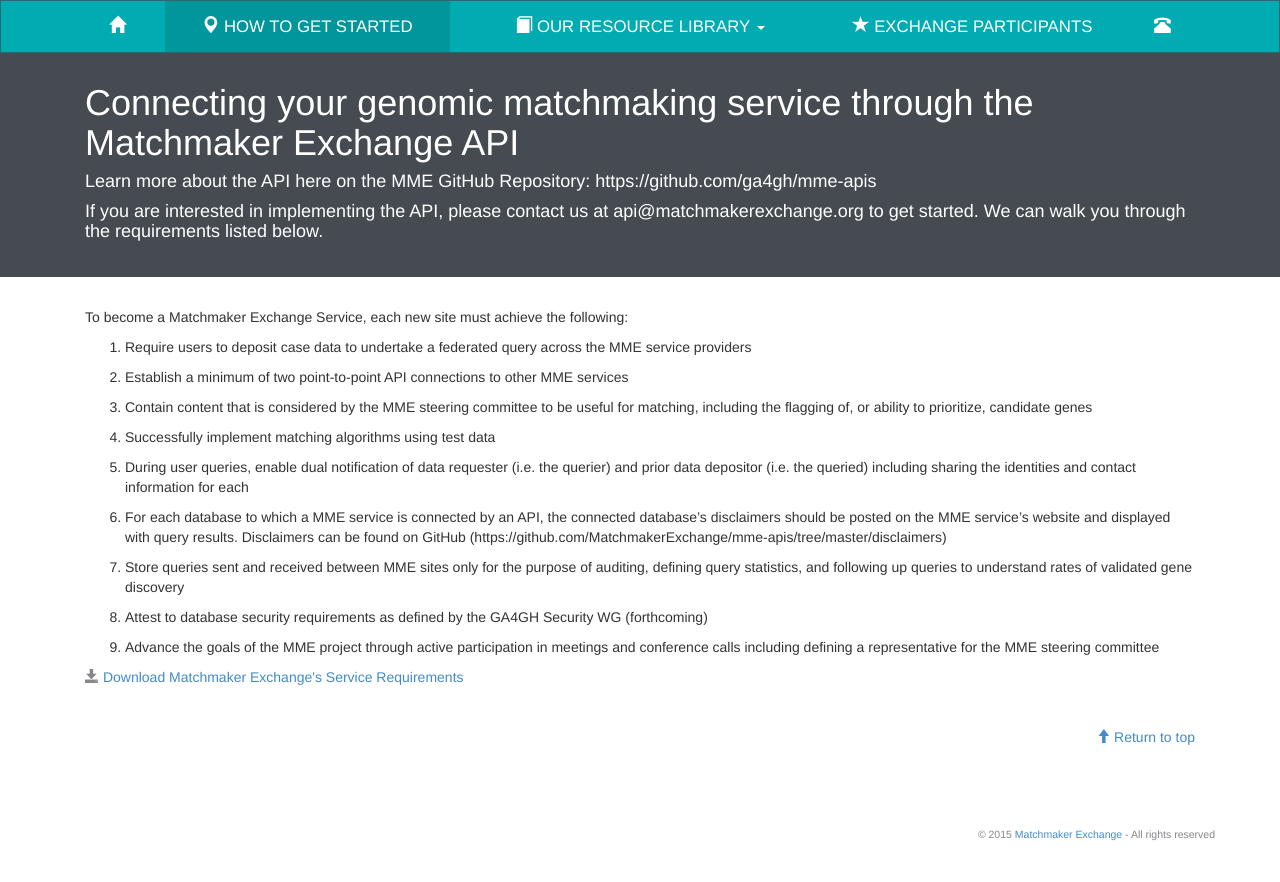
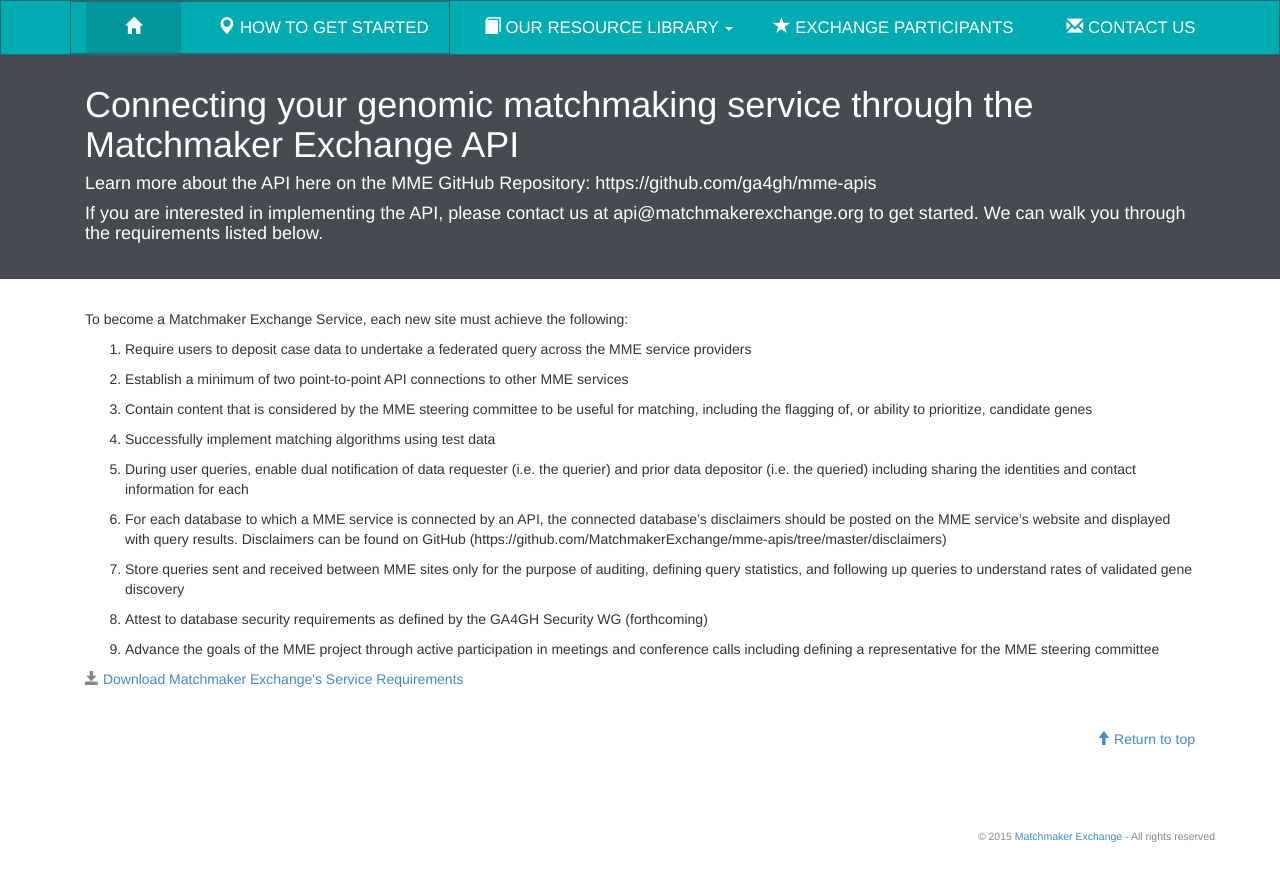
Before and after one commit to MatchmakerExchange/matchmakerexchange.github.io, a plain HTML site: page i_have_a_database.html in a window 1280 px wide. Drawn offline with Linux system fonts and the light colour scheme.

Commit message:
Updated header on all pages
- Updated contact link to info@matchmakerexchange.org
- Changed contact logo to email icon (from phone icon)
- Changed widths of some sections
- Changed responsive view of some headings

```diff
--- a/i_have_a_database.html
+++ b/i_have_a_database.html
@@ -34,39 +34,48 @@
 <body class="home" id="i1">
 <nav class="navbar navbar-inverse nabbar-mme">
   <div class="container">
+    <div class="collapse navbar-collapse padding-left-none padding-right-none" id="nabbar-mme">
+	<ul class="nav navbar-nav col-sm-12 padding-left-none padding-right-none">
+	  <li class="col-sm-4 padding-left-none padding-right-none dropdown">
+	    <nav class="navbar navbar-inverse nabbar-mme">
+	      <div class="container">
 		<!-- Brand and toggle get grouped for better mobile display -->
 		<div class="navbar-header">
-      <button type="button" class="navbar-toggle collapsed" data-toggle="collapse" data-target="#nabbar-mme" aria-expanded="false"> <span class="sr-only">Toggle navigation</span> <span class="icon-bar"></span> <span class="icon-bar"></span> <span class="icon-bar"></span> </button>
-      <a class="navbar-brand visible-xs" href="#">Matchmaker Exchange</a> </div>
-
+		  <button type="button" class="navbar-toggle collapsed" data-toggle="collapse" data-target="#nabbar-mme" aria-expanded="false"> <span class="sr-only">Toggle navigation</span> <span class="icon-bar"></span> <span class="icon-bar"></span> <span class="icon-bar"></span></button>
+		  <a class="navbar-brand visible-xs" href="#">Matchmaker Exchange</a></div>
 		<!-- Collect the nav links, forms, and other content for toggling -->
-    <div class="collapse navbar-collapse padding-left-none padding-right-none" id="nabbar-mme">
+		<div class="collapse navbar-collapse padding-left-none padding-right-none" id="nabbar-mme2">
 		  <ul class="nav navbar-nav col-sm-12 padding-left-none padding-right-none">
-        <li class='col-sm-1 padding-left-none padding-right-none'><a href="/" class='text-center text-uppercase text-white text-md'><span class='glyphicon glyphicon-home'></span></a></li>
-        <li class='col-sm-3 padding-left-none padding-right-none active'><a href="#" class=" dropdown-toggle text-center text-uppercase text-white text-md" data-toggle="dropdown" role="button" aria-haspopup="true" aria-expanded="false"><span class='glyphicon glyphicon-map-marker'></span> <span class='visible-xs-inline visible-lg-inline'>How To </span>Get Started</a>
+		    <li class="col-sm-1 padding-left-none padding-right-none active"><a href="/" class="text-center text-uppercase text-white text-md"><span class="glyphicon glyphicon-home"></span></a></li>
+		    <li class="col-sm-3 padding-left-none padding-right-none"><a href="#" class="dropdown-toggle text-center text-uppercase text-white text-md" data-toggle="dropdown" role="button" aria-haspopup="true" aria-expanded="false"><span class="glyphicon glyphicon-map-marker"></span> <span class="visible-xs-inline visible-lg-inline">How To </span>Get Started</a>
 		      <ul class="dropdown-menu">
-            <li><a href="i_am_a_clinician_laboratory.html">I have a case to match <div class='text-sm text-muted'>&raquo; For Clinicians or Laboratories</div></a></li>
-            <li><a href="i_am_a_patient.html"> I have a case to match <div class='text-sm text-muted'>&raquo; For Patients</div></a></li>
-            <li><a href="i_am_a_clinician_laboratory.html"> I have a dataset <span class='visible-xs-inline visible-lg-inline'>to deposit</span></a></li>
-            <li><a href="i_have_a_database.html"> I have a database <span class='visible-xs-inline visible-lg-inline'>to connect</span></a></li>
+			<li><a href="i_am_a_clinician_laboratory.html">I have a case to match <br><span class="text-sm text-muted">» For Clinicians or Laboratories</span></a></li>
+			<li><a href="i_am_a_patient.html"> I have a case to match <br><span class="text-sm text-muted">» For Patients</span></a></li>
+			<li><a href="i_am_a_clinician_laboratory.html"> I have a dataset <span class="visible-xs-inline visible-lg-inline">to deposit</span></a></li>
+			<li><a href="i_have_a_database.html"> I have a database <span class="visible-xs-inline visible-lg-inline">to connect</span></a></li>
 		      </ul>
 		    </li>
-        <li class="col-sm-4 padding-left-none padding-right-none dropdown"> <a href="#" class="dropdown-toggle text-center text-uppercase text-white text-md" data-toggle="dropdown" role="button" aria-haspopup="true" aria-expanded="false"><span class='glyphicon glyphicon-book'></span> <span class='visible-xs-inline visible-lg-inline'>Our </span>Resource Library <span class="caret"></span></a>
+		    <li class="col-sm-3 padding-left-none padding-right-none dropdown"> <a href="#" class="dropdown-toggle text-center text-uppercase text-white text-md" data-toggle="dropdown" role="button" aria-haspopup="true" aria-expanded="false"><span class="glyphicon glyphicon-book"></span> <span class="visible-xs-inline visible-lg-inline">Our </span>Resource<span class="visible-sm-inline visible-md-inline">s</span><span class="visible-xs-inline visible-lg-inline"> Library</span> <span class="caret"></span></a>
 		      <ul class="dropdown-menu">
-            <li><a href="assets/files/Matchmaker Exchange Tiered Informed Consent Proposal_March 2015.pdf" target="_blank"><span class='glyphicon glyphicon-save pull-right text-muted'></span> Informed Consent Policy</a></li>
-            <li><a href="assets/files/Matchmaker Exchange Service Requirements.pdf" target="_blank"><span class='glyphicon glyphicon-save pull-right text-muted'></span> Service Requirements</a></li>
-            <li><a href="assets/files/Matchmaker Exchange End User Agreement.pdf" target="_blank"><span class='glyphicon glyphicon-save pull-right text-muted'></span> End User Agreement</a></li>
-            <li><a href="https://github.com/ga4gh/mme-apis" target="_blank"><span class='glyphicon glyphicon-new-window pull-right text-muted'></span> API GitHub Repository</a></li>
-            <li><a href="steering_committee.html"><span class='glyphicon glyphicon-save pull-right text-muted'></span> Steering Committee</a></li>
+			<li><a href="assets/files/Matchmaker Exchange Tiered Informed Consent Proposal_March 2015.pdf" target="_blank"><span class="glyphicon glyphicon-save pull-right text-muted"></span> Informed Consent Policy</a></li>
+			<li><a href="assets/files/Matchmaker Exchange Service Requirements.pdf" target="_blank"><span class="glyphicon glyphicon-save pull-right text-muted"></span> Service Requirements</a></li>
+			<li><a href="assets/files/Matchmaker Exchange End User Agreement.pdf" target="_blank"><span class="glyphicon glyphicon-save pull-right text-muted"></span> End User Agreement</a></li>
+			<li><a href="https://github.com/ga4gh/mme-apis" target="_blank"><span class="glyphicon glyphicon-new-window pull-right text-muted"></span> API GitHub Repository</a></li>
+			<li><a href="steering_committee.html"><span class="glyphicon glyphicon-save pull-right text-muted"></span> Steering Committee</a></li>
 		      </ul>
 		    </li>
-        <li class='col-sm-3 padding-left-none padding-right-none'> <a href="/#Supporters" class='text-center  text-uppercase text-white text-md'><span class='glyphicon glyphicon-star'></span> <span class='visible-xs-inline visible-lg-inline'>Exchange </span>Participants </a></li>
-        <li class='col-sm-1 padding-left-none padding-right-none'><a href="mailto:dazzariti@partners.org" class='text-center text-uppercase text-white text-md'><span class='glyphicon glyphicon-phone-alt'></span></a></li>
+		    <li class="col-sm-3 padding-left-none padding-right-none"> <a href="/#Supporters" class="text-center  text-uppercase text-white text-md"><span class="glyphicon glyphicon-star"></span> <span class="visible-xs-inline visible-lg-inline">Exchange </span>Participants </a></li>
+		    <li class="col-sm-2 padding-left-none padding-right-none"><a href="mailto:info@matchmakerexchange.org" class="text-center text-uppercase text-white text-md"><span class="glyphicon glyphicon-envelope"></span> Contact<span class="visible-xs-inline visible-lg-inline"> Us</span></a></li>
 		  </ul>
 		</div>
 		<!-- /.navbar-collapse -->
 	      </div>
 	      <!-- /.container-fluid -->
+	    </nav>
+	  </li>
+	</ul>
+    </div>
+  </div>
 </nav>
 <div class='container-fluid  bg-grey'>
 <div class='container'>
```
Also changed, not shown: i_am_a_clinician_laboratory.html (+27 -18 lines), i_am_a_patient.html (+27 -18 lines), index.html (+14 -14 lines), steering_committee.html (+27 -18 lines). Lines whose indentation alone changed are shown as unchanged.
